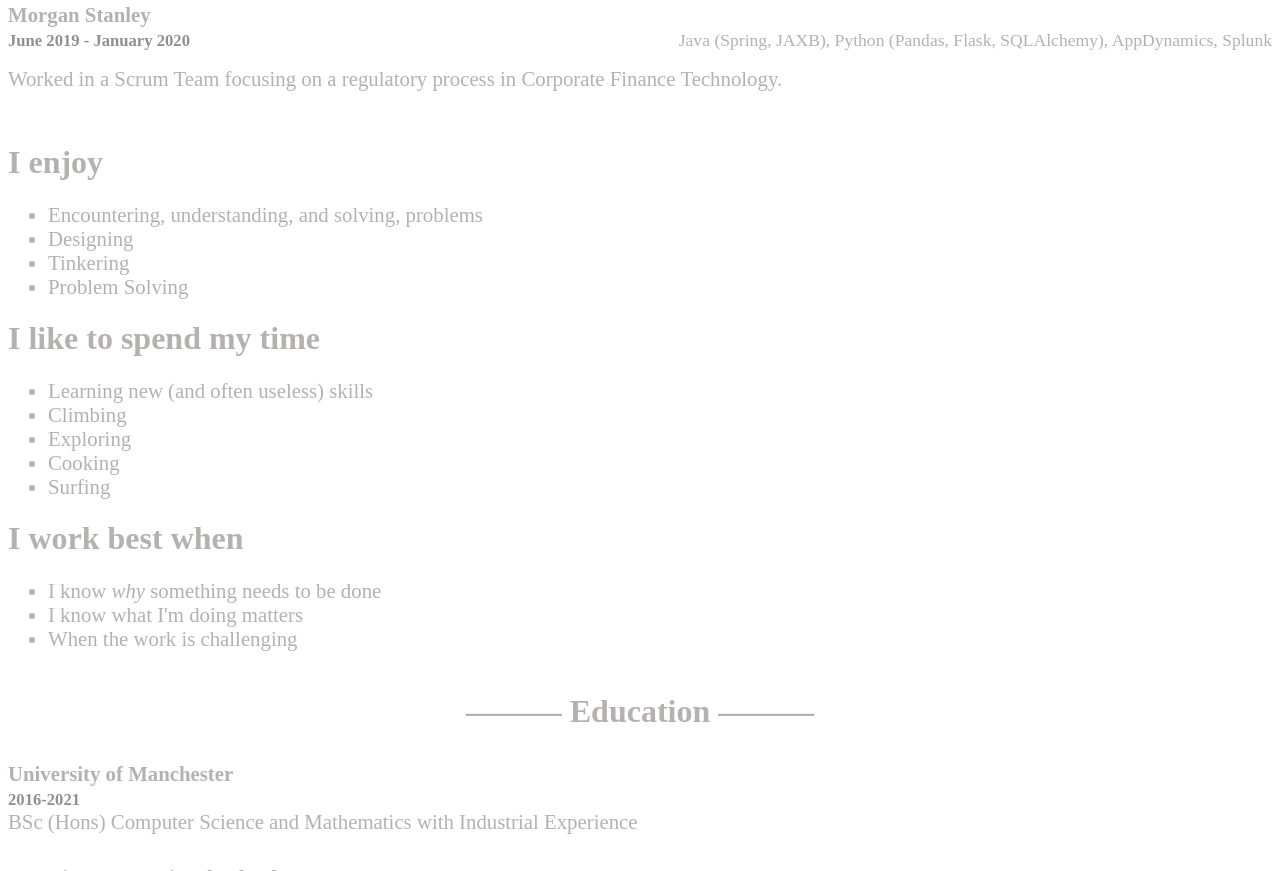
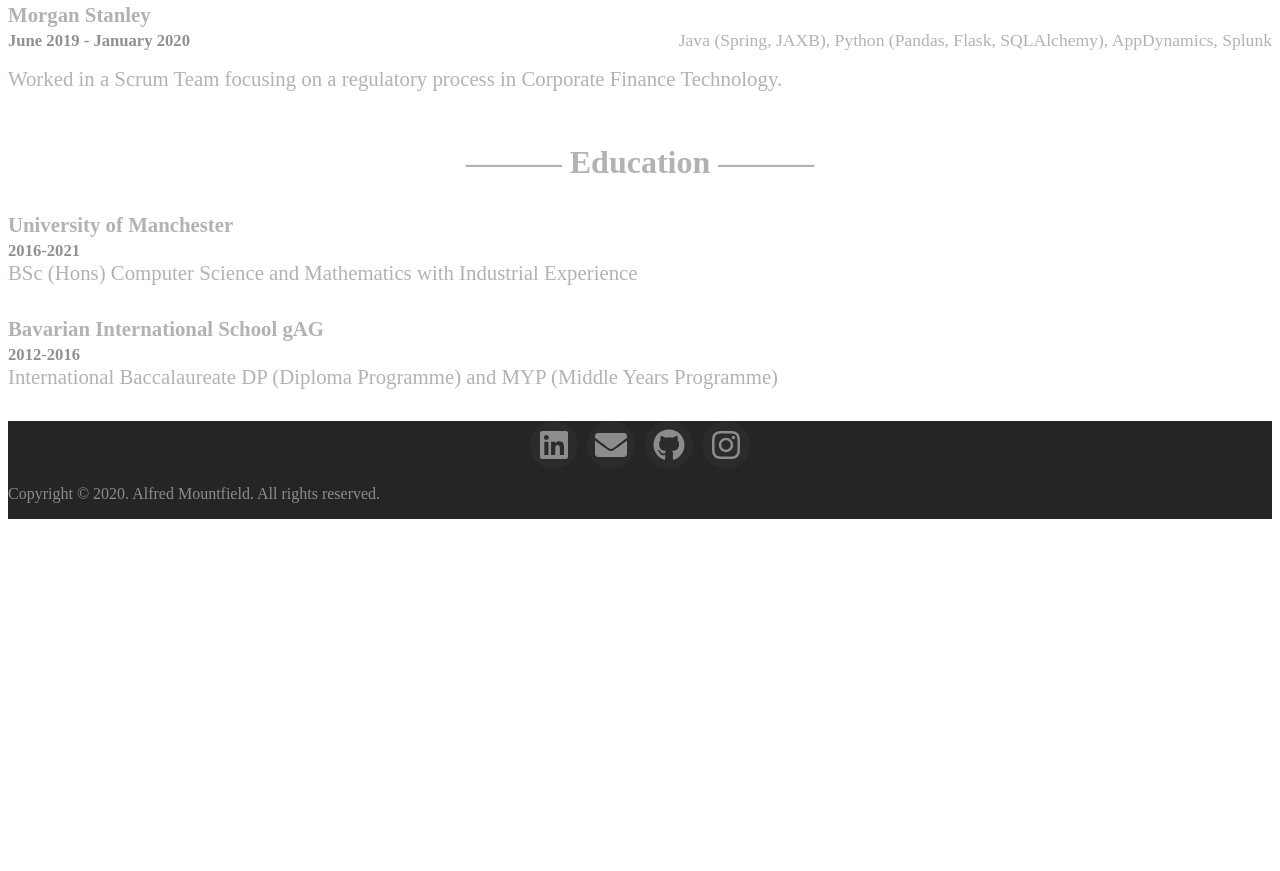
Before and after one commit to Alfred-Mountfield/PortfolioWebsite, a Gatsby site: page /about in a window 1280 px wide. Shown: the part 398-1269 px from the top of the page. After the commit the page ends 925 px from the top, so only its background shows below. Built offline with nearby package versions, Linux system fonts and the light colour scheme; Gatsby itself is replaced by a stand-in of ours.

Commit message:
Removing some content from About page

```diff
--- a/src/pages/about.tsx
+++ b/src/pages/about.tsx
@@ -63,51 +63,6 @@
           tech={'Java (Spring, JAXB), Python (Pandas, Flask, SQLAlchemy), AppDynamics, Splunk'}
         />
       </Container>
-
-      <Container>
-        <Row className="mt-5">
-          <Col xs={10} lg={6} className="m-0 mb-4 ml-lg-5 ml-2">
-            <h1 className={styles.paraHeader}>I enjoy</h1>
-            <p className={styles.paraContent}>
-              <ul>
-                <li>Encountering, understanding, and solving, problems</li>
-                <li>Designing</li>
-                <li>Tinkering</li>
-                <li>Problem Solving</li>
-              </ul>
-            </p>
-          </Col>
-        </Row>
-        <Row className="m-0 justify-content-end">
-          <Col xs={10} lg={6} className="mb-4 mr-lg-5 mr-2">
-            <h1 className={styles.paraHeader}>I like to spend my time</h1>
-            <p className={styles.paraContent}>
-              <ul>
-                <li>Learning new (and often useless) skills</li>
-                <li>Climbing</li>
-                <li>Exploring</li>
-                <li>Cooking</li>
-                <li>Surfing</li>
-              </ul>
-            </p>
-          </Col>
-        </Row>
-        <Row className="m-0">
-          <Col xs={10} lg={6} className="m-0 mb-4 ml-lg-5 ml-2">
-            <h1 className={styles.paraHeader}>I work best when</h1>
-            <p className={styles.paraContent}>
-              <ul>
-                <li>
-                  I know <i>why</i> something needs to be done
-                </li>
-                <li>I know what I'm doing matters</li>
-                <li>When the work is challenging</li>
-              </ul>
-            </p>
-          </Col>
-        </Row>
-      </Container>
-
       <Container>
         <h1 className={classNames(styles.sectionHeader, 'mt-5 mb-5')}>——— Education ———</h1>
         <Row className={classNames(styles.locationExplanationRow, 'm-0 mt-1 justify-content-center')}>
```
